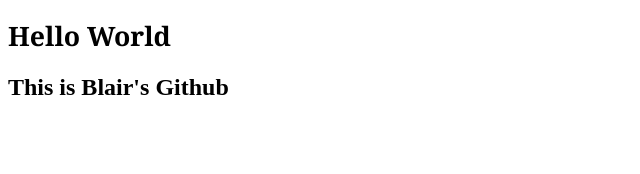
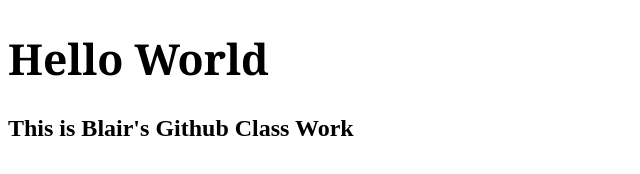
Before and after one commit to blairzee/blairzee.github.io, a plain HTML site: page my-class-work/index.html in a window 1280 px wide. Shown: the whole page, without its empty margins (0-640 px from the left). Drawn offline with Linux system fonts and the light colour scheme.

Commit message:
ClassWork

```diff
--- a/index.html
+++ b/my-class-work/index.html
@@ -4,13 +4,13 @@
 	<title>Blair's Github</title>
 	<style>
 	h1 {
-		font-size: 20pt;
+		font-size: 32pt;
 		font-family: Georgia;
 	}
 	</style>
 </head>
 <body>
 <h1>Hello World</h1>
-<h2>This is Blair's Github</h2>
+<h2>This is Blair's Github Class Work</h2>
 </body>
 </html>
```
